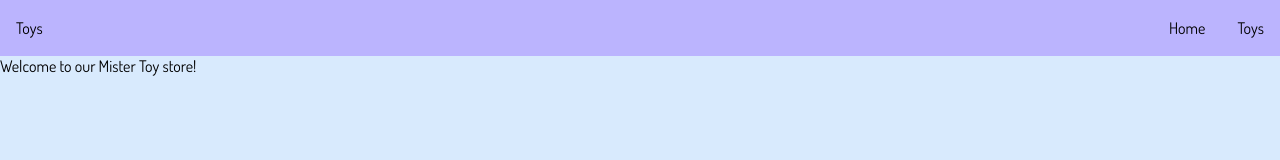
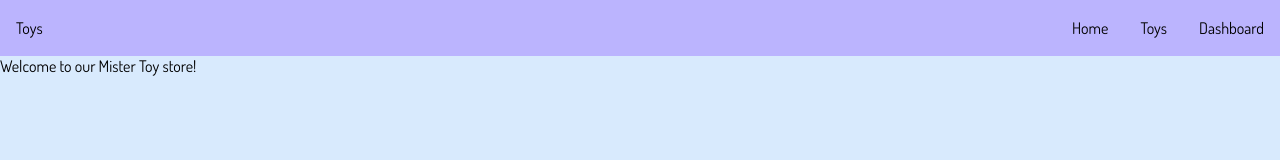
Before and after one commit to tmanoon/mistertoy-frontend, a React app: page / in a window 1280 px wide. Shown: the top 160 px of the page. Built offline with nearby package versions, Linux system fonts and the light colour scheme; the HTML template or start-up script is replaced by a standard one.

Commit message:
Add link to dashboard in header

```diff
--- a/src/cmps/AppHeader.jsx
+++ b/src/cmps/AppHeader.jsx
@@ -10,6 +10,7 @@ export function AppHeader() {
             <NavLink to="/" >Home</NavLink>
             {/* <NavLink to="/about" >About</NavLink> */}
             <NavLink to="/toy" >Toys</NavLink>
+            <NavLink to="/toy/dashboard" >Dashboard</NavLink>
         </nav>
     </header>
 }
```
